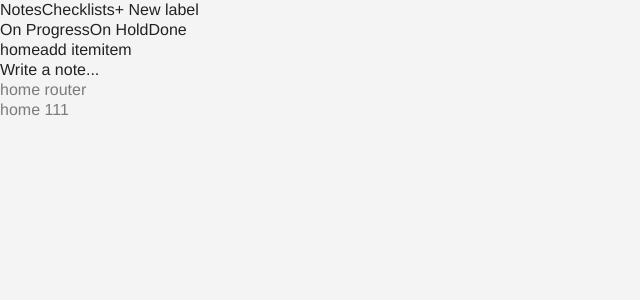
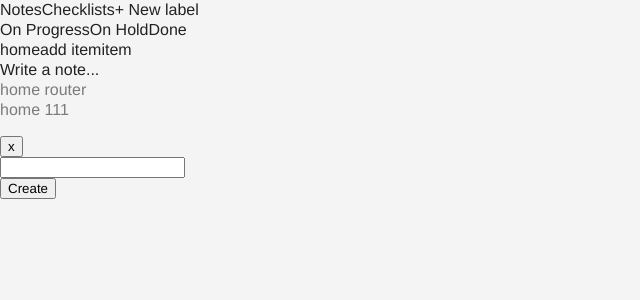
Before and after one commit to gil-ben-tzur/-checklist, a React app: page / in a window 1280 px wide. Shown: the top 300 px of the page, without its empty margins (0-640 px from the left). Built offline with nearby package versions, Linux system fonts and the light colour scheme.

Commit message:
working add item

```diff
--- a/src/actions/index.js
+++ b/src/actions/index.js
@@ -1,7 +1,11 @@
 let nextTodoId = 0
-export const addItem = title => ({
+
+export const addItem = (title) => (
+
+{
   type: 'ADD_ITEM',
   id: nextTodoId++,
   title
 
+
 })
--- a/src/components/Home/index.js
+++ b/src/components/Home/index.js
@@ -1,7 +1,12 @@
 import React from 'react'
 import PropTypes from 'prop-types'
+import _Items from'../../containers/_items'
+import _AddItem from '../../containers/_addItem'
 
 const Home = () => (
- <div> home 111</div>
+ <div> home 111<_Items />
+<_AddItem />
+ </div>
+
 )
 export default Home
--- a/src/components/Items.js
+++ b/src/components/Items.js
@@ -1,14 +1,15 @@
 import React from 'react'
 import Item from './Item.js'
 
-const Items = ({ items }) => (
+const Items = ({ additem }) => (
+
    <ul>
-    {items.map(item =>
+
+    {additem.map(item =>
       <Item key={item.id} {...item} />
     )}
+
   </ul>
 )
 
-
-
 export default Items
--- a/src/containers/_addItem.js
+++ b/src/containers/_addItem.js
@@ -2,8 +2,9 @@ import React, {component}from 'react'
 import { connect } from 'react-redux'
 import { addItem } from '../actions/'
 import DarkBG from '../components/DarkBG'
+import _Items from'./_items'
 import '../styles/item-edit.scss'
-import _Items from'./_items'
+
 const _AddItem = ({ dispatch }) => {
   let title
 
@@ -14,11 +15,11 @@ const _AddItem = ({ dispatch }) => {
       	className="add-item"
       	onSubmit={e => {
 	        e.preventDefault()
-	        if (!title.value.trim()) {
+	        if (!title.value.trim() || title.value==='add new item') {
 	          return
 	        }
-        	dispatch(addItem(title.value))
-        	title.value = ''
+        	dispatch(addItem(title.value),console.log(title.value))
+        	title.value = 'add new item'
       		}}>
         <div className="add-item--header">
         	<span className="add-item--header--title">
--- a/src/containers/_items.js
+++ b/src/containers/_items.js
@@ -1,12 +1,12 @@
 import { connect } from 'react-redux'
 import Items from '../components/Items.js'
 
-const _items = (text) => {
-  return text
+const gorg = (items) => {
+  return items
 }
 
 const mapStateToProps = state => ({
-  additem: _items(state.additem)
+  additem: gorg(state.additem)
 })
 
 export default connect(mapStateToProps)(Items)
--- a/src/reducers/add-item.js
+++ b/src/reducers/add-item.js
@@ -8,7 +8,6 @@ const additem = (state = [], action) => {
           title: action.title,
         }
       ]
-
     default:
       return state
   }
```
